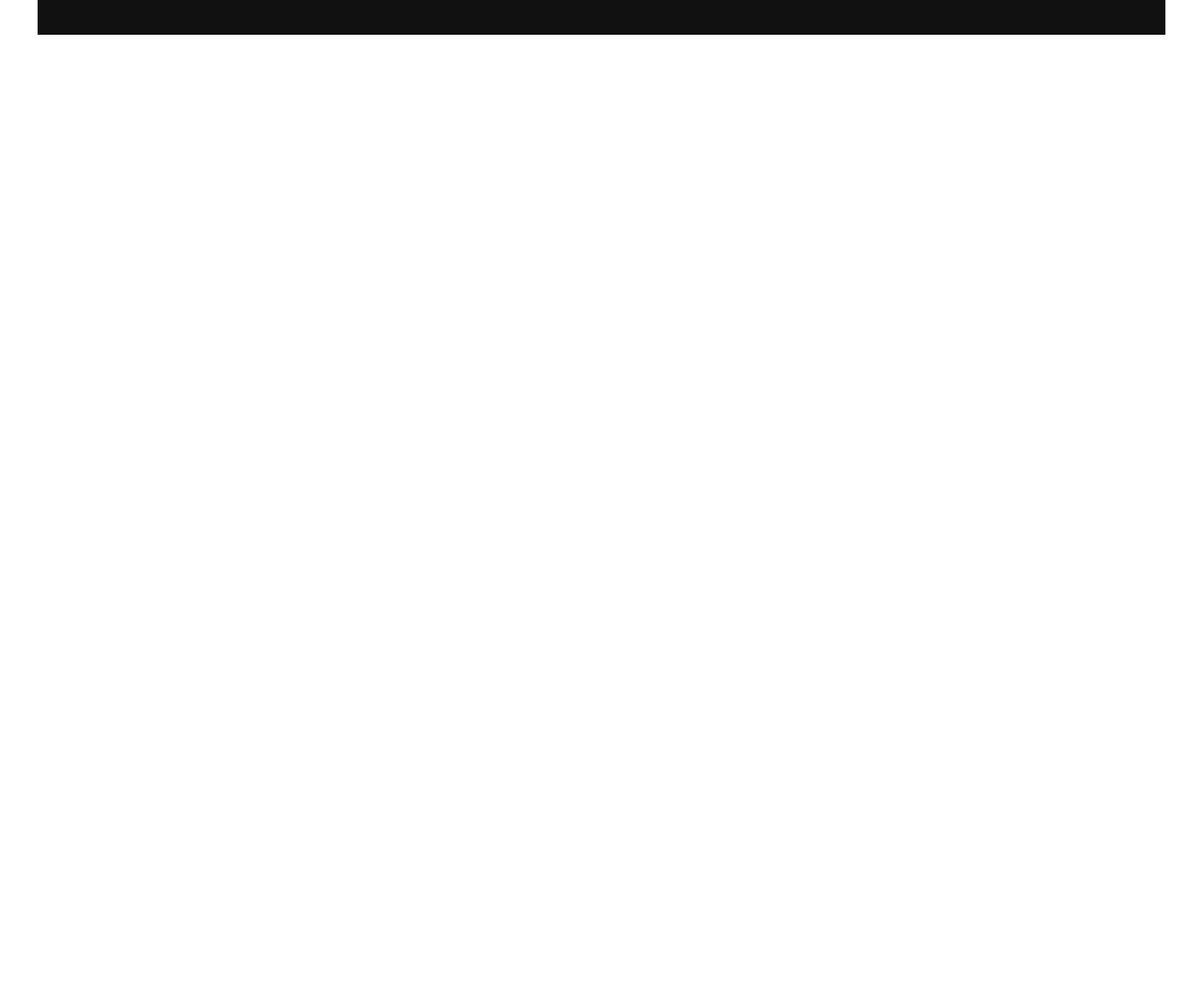
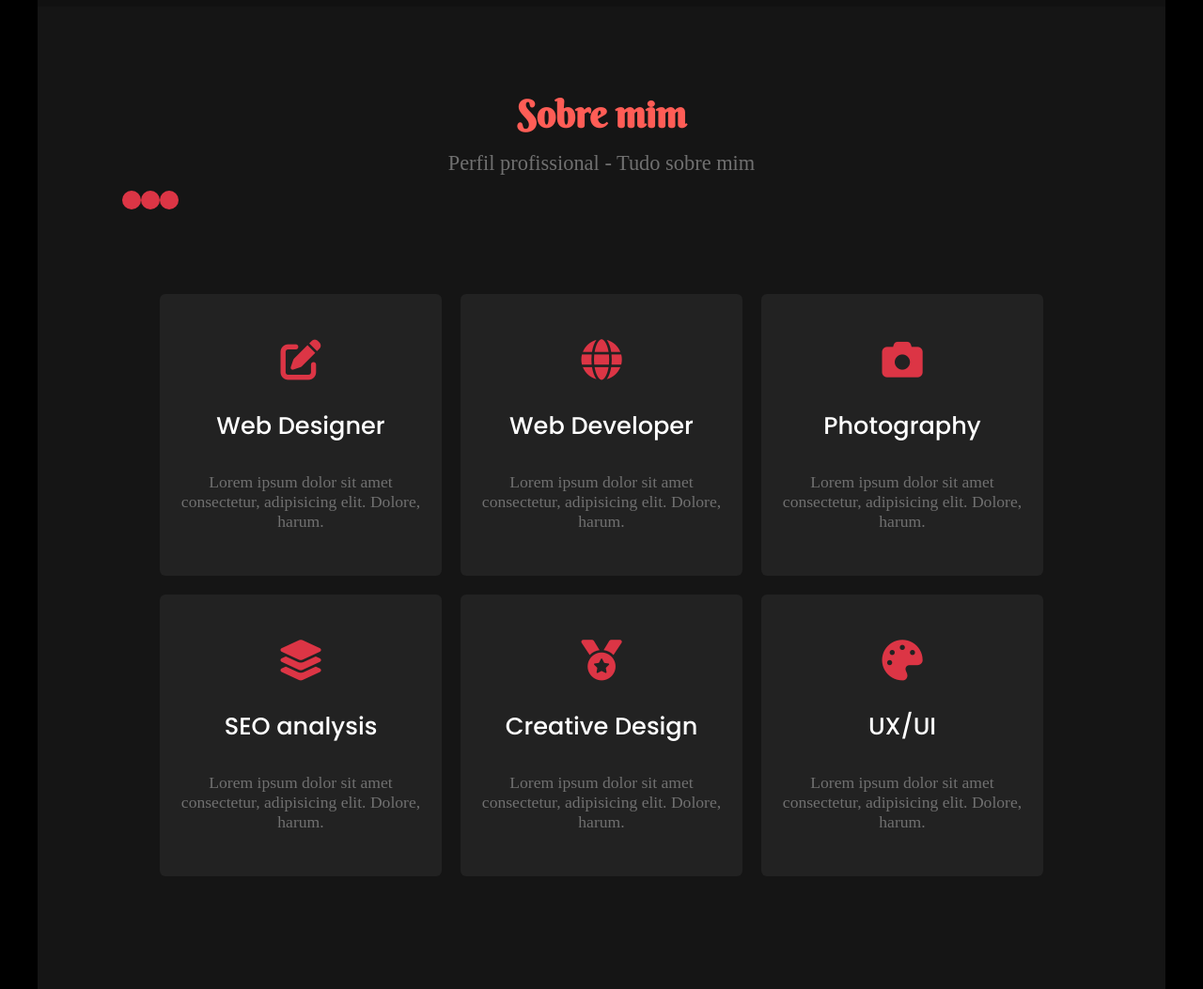
Before and after one commit to AngeloHervis/projects-to-show, a plain HTML site: page Sobre mim pt2/index.html in a window 1280 px wide. Shown: the part 1585-2638 px from the top of the page at 94% size. Before the commit the page ends 1622 px from the top, so only its background shows below. Drawn offline with Linux system fonts and the light colour scheme.

Commit message:
Atualização

```diff
--- a/Sobre mim pt2/index.html
+++ b/Sobre mim pt2/index.html
@@ -75,6 +75,51 @@
             </div>
         </article>
     </main>
+    <section class="services">
+        <div class="sobre_titulo">
+            <h1>Sobre mim</h1>
+            <p>Perfil profissional - Tudo sobre mim</p>
+            <div aria-label="Seção de botões">
+                <span></span>
+                <span></span>
+                <span></span>
+            </div>
+        </div>
+        <div class="my-services">
+            <ul aria-label="Navegação secundaria">
+                <li>
+                    <i class="fa-sharp fa-solid fa-pen-to-square"></i>
+                    <h3>Web Designer</h3>
+                    <p>Lorem ipsum dolor sit amet consectetur, adipisicing elit. Dolore, harum.</p>
+                </li>
+                <li>
+                    <i class="fa-solid fa-globe"></i>
+                    <h3>Web Developer</h3>
+                    <p>Lorem ipsum dolor sit amet consectetur, adipisicing elit. Dolore, harum.</p>
+                </li>
+                <li>
+                    <i class="fa-solid fa-camera"></i>
+                    <h3>Photography</h3>
+                    <p>Lorem ipsum dolor sit amet consectetur, adipisicing elit. Dolore, harum.</p>
+                </li>
+                <li>
+                    <i class="fa-solid fa-layer-group"></i>
+                    <h3>SEO analysis</h3>
+                    <p>Lorem ipsum dolor sit amet consectetur, adipisicing elit. Dolore, harum.</p>
+                </li>
+                <li>
+                    <i class="fa-solid fa-medal"></i>
+                    <h3>Creative Design</h3>
+                    <p>Lorem ipsum dolor sit amet consectetur, adipisicing elit. Dolore, harum.</p>
+                </li>
+                <li>
+                    <i class="fa-sharp fa-solid fa-palette"></i>
+                    <h3>UX/UI</h3>
+                    <p>Lorem ipsum dolor sit amet consectetur, adipisicing elit. Dolore, harum.</p>
+                </li>
+            </ul>
+        </div>
+    </section>
     <script src="script.js"></script>
 </body>
 
--- a/Sobre mim pt2/script.js
+++ b/Sobre mim pt2/script.js
@@ -1,3 +1,4 @@
+function escrevendoLetra(){
     function ativarLetra(elemento){
         const arrTexto = elemento.innerHTML.split('');
         elemento.innerHTML = '';
@@ -11,3 +12,10 @@ function ativarLetra(elemento){
 
     const titulo = document.querySelector('.digitando');
     ativarLetra(titulo);
+}
+
+const ativaMenu = document.querySelector('.fa-bars')
+
+ativaMenu.addEventListener('click', ()=>{
+    ativaMenu.classList.toggle('fa-x')
+})
--- a/Sobre mim pt2/style.css
+++ b/Sobre mim pt2/style.css
@@ -10,7 +10,7 @@
 }
 
 body {
-    background-color: 000;
+    background-color: #000;
     max-width: 1200px;
     margin: 0 auto;
 }
@@ -96,7 +96,7 @@ header .nav-primary li a {
     max-width: 100%;
 }
 
-/*
+
 @keyframes pisca {
     from {
         opacity: 1;
@@ -119,7 +119,7 @@ header .nav-primary li a {
         opacity: 1;
         transform: translate3d(0, 0, 0);
     }
-} */
+}
 
 
 
@@ -281,16 +281,18 @@ main .sobre{
     }
 
 
-    header .navegacao-primaria{
+    header .nav-primary{
         display: none;
     }
 
-    .header i{
+    header i{
         color: #f7f7f7;
         font-size: 3rem;
     }
 
+}
 
+    @media(max-width: 992px) {
     .sobre img {
         grid-column: 1/-1;
         justify-self: center;
@@ -298,5 +300,100 @@ main .sobre{
 
     .sobre_conteudo{
         grid-column: 1/-1;
+        }
+}
+
+
+/* SERVICES */
+
+    .services{
+        margin-top: -30px;
+        padding: 60px;
+        background-color: #151515;
     }
-}
+
+    .my-services{
+        padding: 60px;
+        color: white;
+    }
+
+    .my-services ul{
+        display: flex;
+        flex-wrap: wrap;
+        gap: 20px;
+        align-items: center;
+        justify-content: center;
+    }
+
+    .my-services ul li{
+        cursor: pointer;
+        border-radius: 6px;
+        position: relative;
+        padding: 10px;
+        display: grid;
+        gap: 30px;
+        text-align: center;
+        max-width: 300px;
+        align-content: center;
+        height: 300px;
+        background-color: #222;
+    }
+
+    .my-services ul li i{
+        font-size: 2.7rem;
+        color: #dc3545;
+    }
+
+    .my-services ul li h3{
+        color: #fff;
+        font-size: 1.6rem;
+        font-family: 'poppins';
+        font-weight: 500;
+    }
+
+    .my-services ul li p{
+        color: #707070;
+        font-size: 1.1rem;
+    }
+
+    .my-services li::before {
+        content: '';
+        transition: .5s ease-in-out;
+        border-radius: 6px;
+        width: 0px;
+        height: 0px;
+        position: absolute;
+        top: -2px;
+        right: -2px;
+        border-top: 2px solid transparent;
+        border-right: 2px solid transparent;
+    }
+
+    .my-services li::after {
+        content: '';
+        transition: .5s ease-in-out;
+        border-radius: 6px;
+        width: 0px;
+        height: 0px;
+        position: absolute;
+        bottom: -2px;
+        left: -2px;
+        border-bottom: 2px solid transparent;
+        border-left: 2px solid transparent;
+    }
+
+    .my-services li:hover::before{
+        width: 100%;
+        height: 100%;
+        border-top: 2px solid red;
+        border-right: 2px solid red;
+
+    }
+
+    .my-services li:hover::after{
+        width: 100%;
+        height: 100%;
+        border-bottom: 2px solid red;
+        border-left: 2px solid red;
+
+    }
```
Lines whose indentation alone changed are shown as unchanged.
